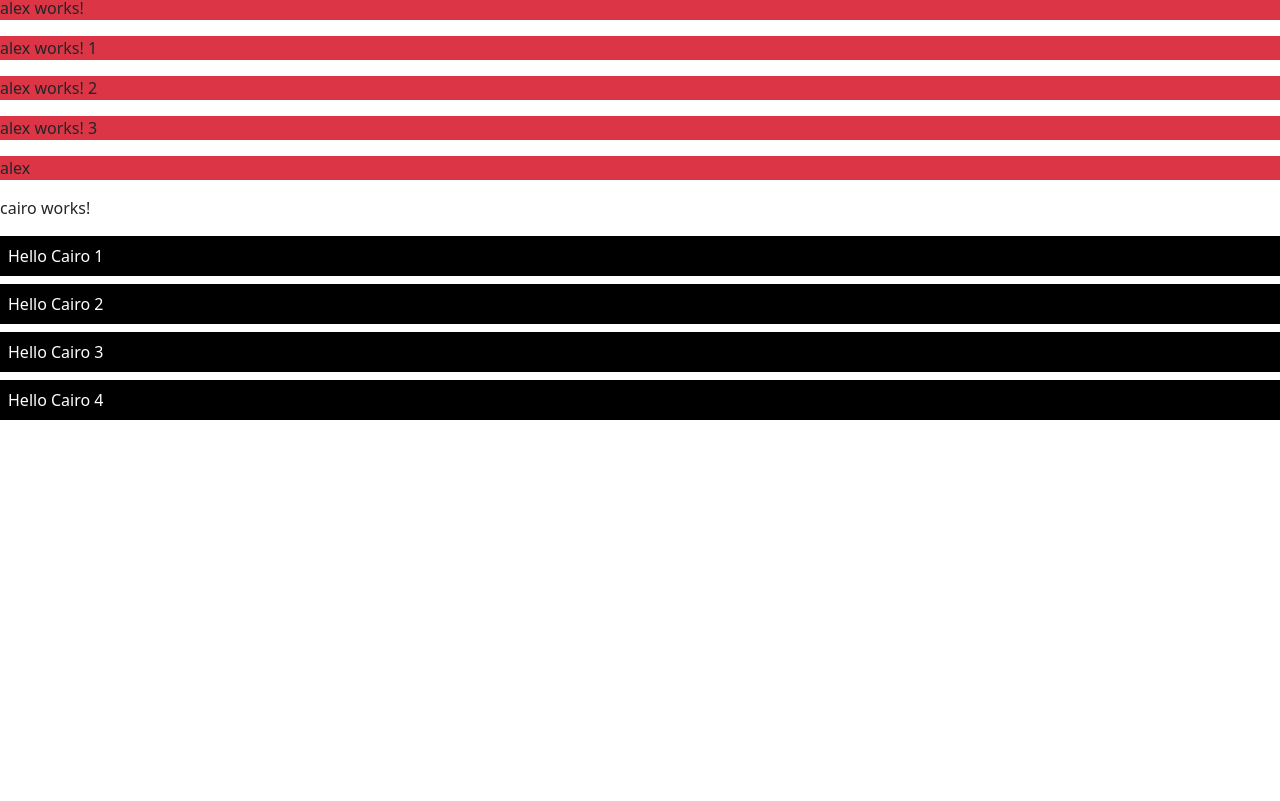
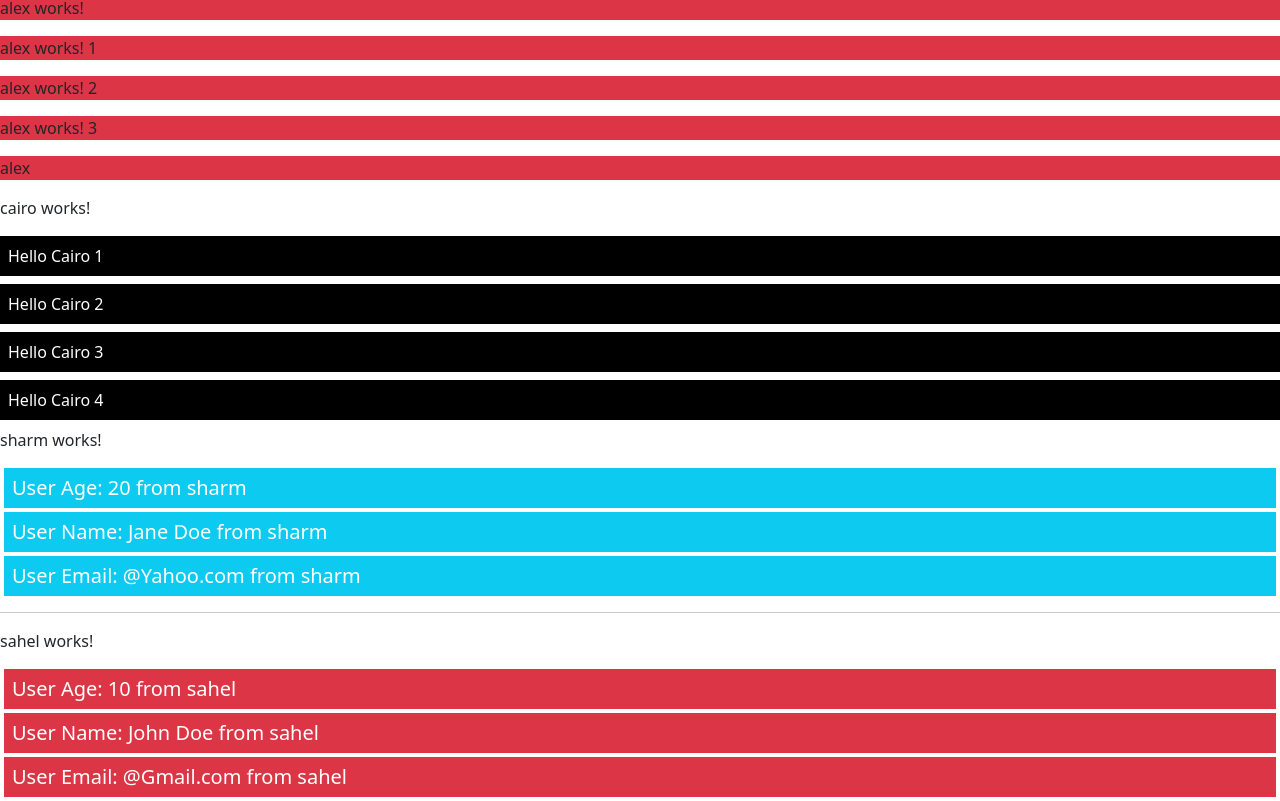
Before and after one commit to AhmedSamirScience/AngularCourse, an Angular app: page / in a window 1280 px wide. Shown: the part 2840-3641 px from the top of the page. Before the commit the page ends 3268 px from the top, so only its background shows below. Built offline with nearby package versions, Linux system fonts and the light colour scheme.

Commit message:
#25 Master Angular: Access Multiple Child Components with @ViewChildren

```diff
--- a/src/app/app.component.html
+++ b/src/app/app.component.html
@@ -178,3 +178,12 @@
 
 <app-cairo></app-cairo>
 <!------------------------------------------------------------------------------------------------------------------------------->
+
+<app-sharm #comp></app-sharm>
+
+<hr/>
+<app-sahel #comp ></app-sahel>
+
+
+
+<!------------------------------------------------------------------------------------------------------------------------------->
--- a/src/app/app.component.ts
+++ b/src/app/app.component.ts
@@ -1,4 +1,4 @@
-import { Component, ElementRef, ViewChild } from '@angular/core';
+import { Component, ElementRef, QueryList, viewChild, ViewChild, ViewChildren } from '@angular/core';
 import { FormsModule } from '@angular/forms';
 import { CommonModule } from '@angular/common';
 import { ContactComponent } from './contact/contact.component';
@@ -8,6 +8,8 @@ import { GizaComponent } from './giza/giza.component';
 import { AlexComponent } from './alex/alex.component';
 import { stat } from 'fs';
 import { CairoComponent } from "./cairo/cairo.component";
+import { SahelComponent } from "./sahel/sahel.component";
+import { SharmComponent } from "./sharm/sharm.component";
 
 
  interface IProduct {
@@ -20,7 +22,7 @@ import { CairoComponent } from "./cairo/cairo.component";
 @Component({
   selector: 'app-root',
   standalone: true,
-  imports: [FormsModule, CommonModule, ContactComponent, HomeComponent, SwimmingComponent, GizaComponent, AlexComponent, CairoComponent],
+  imports: [FormsModule, CommonModule, ContactComponent, HomeComponent, SwimmingComponent, GizaComponent, AlexComponent, CairoComponent, SahelComponent, SharmComponent],
   templateUrl: './app.component.html',
   //template: '<p>user Phone : {{ userPhone}}</p>',
   styleUrl: './app.component.scss'
@@ -112,10 +114,30 @@ export class AppComponent {
 
   @ViewChild('myComp', {static: true, read : ElementRef}) childComponentAlex !: ElementRef;
   ngAfterViewInit() {
+    //////////////////////////////////////////////////////////////////////////////////////////////////////////////////////////
     // Example of how to access the child component's ElementRef
     this.childComponentAlex.nativeElement.classList.add('bg-danger')
 
     console.log('Child Component ElementRef:', this.childComponentAlex.nativeElement);
+
+
+
+    //////////////////////////////////////////////////////////////////////////////////////////////////////////////////////////
+
+    //da bygeb error fa sebak mno
+    // this.componentsLists.forEach((comp) => {
+    //   if (comp instanceof SharmComponent) {
+    //     comp.userEmailFromSharm = 'Updated User from Parent to Sharm Component';
+    //   } else if (comp instanceof SahelComponent) {
+    //     comp.userEmailFromSahel = 'Updated User from Parent to Sahel Component';
+    //   }
+    // });
+
+    this.componentsLists.forEach((comp) => {
+     comp.nativeElement.children
+    });
+    //////////////////////////////////////////////////////////////////////////////////////////////////////////////////////////
+
   }
 
 
@@ -123,7 +145,14 @@ export class AppComponent {
 
 ////////////////////////////////////////////////////////////////////////////////////////////////////////////////////////////////
 
+//khoud balak howa mn el akher el fr2 maben el view child w el view children eno wa7ed by-listen 3ala aktr mn element aw aktr mn componenet w wa7ed by-listen 3ala element aw component wa7ed bas
+// 3andak bardo 7war el static w el read
+//el component 3andak msh btt3'yar y3ani el componenet sabta fa sa3tha bt2olo static true fa khalas t2dar twsal lel component de fe ay mar7ala
+//enma el static false da m3naha enk t2dar twsal lel component fe mar7ala mo3iana
+//etklmna 3ala el read 2oltlk hna ana 3ayez ashoufhom as eno hia element ref y3ni 3ayez akhoush 3ala el html bt3hom aw 3ayez adkhoul 3ala el view msh 3ayez ashouf el type script
 
+//@ViewChildren('comp') componentsLists !: QueryList <SharmComponent | SahelComponent>;
+@ViewChildren('comp', { read: ElementRef }) componentsLists !: QueryList <ElementRef>;
 
 
 ////////////////////////////////////////////////////////////////////////////////////////////////////////////////////////////////
--- /dev/null
+++ b/src/app/sahel/sahel.component.html
@@ -0,0 +1,6 @@
+<p>sahel works!</p>
+
+
+<h5 class="bg-danger text-white p-2 m-1">User Age: {{ userAgeFromSahel }}</h5>
+<h5 class="bg-danger text-white p-2 m-1">User Name: {{ userNameFromSahel }}</h5>
+<h5 class="bg-danger text-white p-2 m-1">User Email: {{ userEmailFromSahel }}</h5>
--- /dev/null
+++ b/src/app/sahel/sahel.component.ts
@@ -0,0 +1,16 @@
+import { Component } from '@angular/core';
+
+@Component({
+  selector: 'app-sahel',
+  standalone: true,
+  imports: [],
+  templateUrl: './sahel.component.html',
+  styleUrl: './sahel.component.scss'
+})
+export class SahelComponent {
+
+  userAgeFromSahel = '10 from sahel';
+  userNameFromSahel = 'John Doe from sahel';
+  userEmailFromSahel = '@Gmail.com from sahel';
+
+}
--- /dev/null
+++ b/src/app/sharm/sharm.component.html
@@ -0,0 +1,5 @@
+<p>sharm works!</p>
+
+<h5 class="bg-info text-white p-2 m-1">User Age: {{ userAgeFromSharm }}</h5>
+<h5 class="bg-info text-white p-2 m-1">User Name: {{ userNameFromSharm }}</h5>
+<h5 class="bg-info text-white p-2 m-1">User Email: {{ userEmailFromSharm }}</h5>
--- /dev/null
+++ b/src/app/sharm/sharm.component.ts
@@ -0,0 +1,15 @@
+import { Component } from '@angular/core';
+
+@Component({
+  selector: 'app-sharm',
+  standalone: true,
+  imports: [],
+  templateUrl: './sharm.component.html',
+  styleUrl: './sharm.component.scss'
+})
+export class SharmComponent {
+  userAgeFromSharm = '20 from sharm';
+  userNameFromSharm = 'Jane Doe from sharm';
+  userEmailFromSharm = '@Yahoo.com from sharm';
+
+}
```
Also changed, not shown: src/app/sahel/sahel.component.scss (added), src/app/sharm/sharm.component.scss (added), 2 other files (tests, documents, lock files or other folders).
